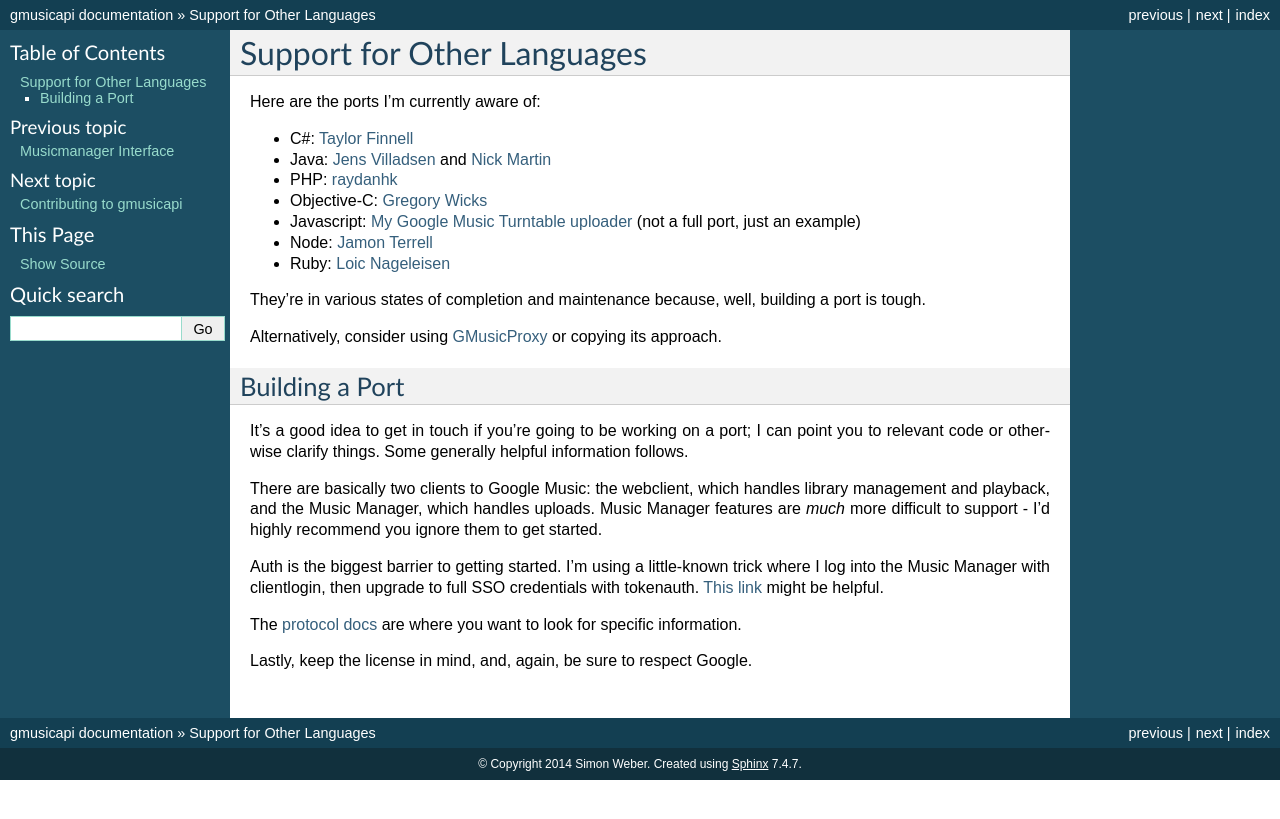
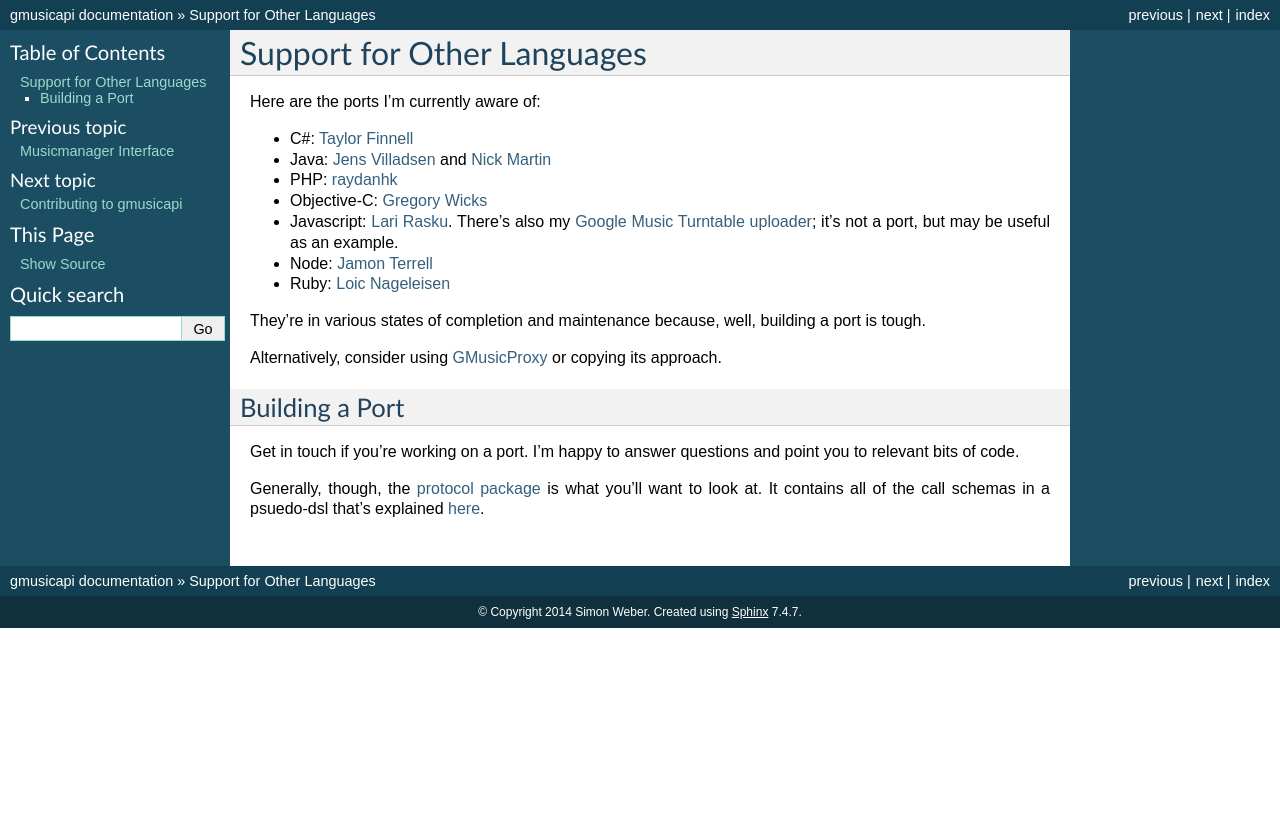
Before and after one commit to simon-weber/gmusicapi, a Sphinx documentation site: the page built from docs/source/ports.rst, in a window 1280 px wide. Shown: the top 819 px of the page. Built offline with Sphinx 7.4.7, drawn with Linux system fonts in a browser that asks for light colours; the version number could not be read and is left out.

Commit message:
add javascript port and update docs

```diff
--- a/docs/source/ports.rst
+++ b/docs/source/ports.rst
@@ -14,9 +14,11 @@
    `raydanhk <http://code.google.com/p/unofficial-google-music-api-php/>`__
 -  Objective-C:
    `Gregory Wicks <https://github.com/gwicks/gmusicapi-objc>`__
--  Javascript: `My Google Music Turntable uploader
-   <https://github.com/simon-weber/Google-Music-Turntable-Uploader>`__
-   (not a full port, just an example)
+-  Javascript:
+   `Lari Rasku <https://code.google.com/p/google-musicmanager-js/>`__.
+   There's also my `Google Music Turntable uploader
+   <https://github.com/simon-weber/Google-Music-Turntable-Uploader>`__;
+   it's not a port, but may be useful as an example.
 -  Node: `Jamon Terrell <https://github.com/jamon/playmusic>`__
 -  Ruby: `Loic Nageleisen <https://github.com/lloeki/ruby-skyjam>`__
 
@@ -28,21 +30,12 @@
 Building a Port
 ---------------
 
-It's a good idea to get in touch if you're going to be working on a port;
-I can point you to relevant code or otherwise clarify things. Some generally
-helpful information follows.
+Get in touch if you're working on a port.
+I'm happy to answer questions and point you to relevant bits of code.
 
-There are basically two clients to Google Music: the webclient, which handles
-library management and playback, and the Music Manager, which handles uploads.
-Music Manager features are *much* more difficult to support - I'd highly
-recommend you ignore them to get started.
-
-Auth is the biggest barrier to getting started. I'm using a little-known trick
-where I log into the Music Manager with clientlogin, then upgrade to full SSO
-credentials with tokenauth. `This link
-<http://nelenkov.blogspot.com/2012/11/sso-using-account-manager.html>`__ might
-be helpful.
-
-The :ref:`protocol docs <protocol>` are where you want to look for specific information.
-
-Lastly, keep the license in mind, and, again, be sure to respect Google.
+Generally, though, the `protocol package
+<https://github.com/simon-weber/Unofficial-Google-Music-API/tree/develop/gmusicapi/protocol>`__
+is what you'll want to look at.
+It contains all of the call schemas in a psuedo-dsl that's explained
+`here
+<https://github.com/simon-weber/Unofficial-Google-Music-API/blob/develop/gmusicapi/protocol/shared.py>`__.
```
